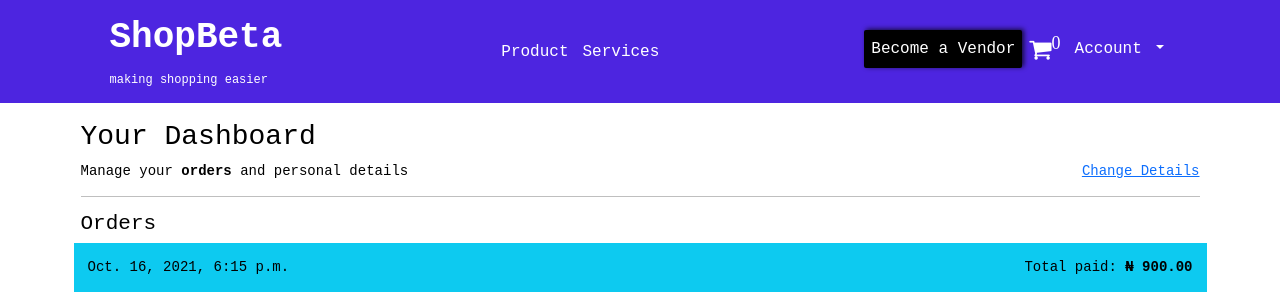
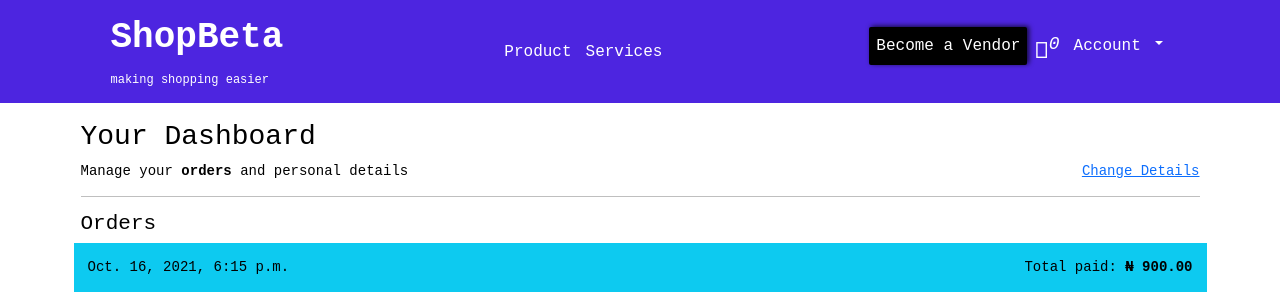
Before and after one commit to Josh596/multi-vendor-ecommerce, a Django app: page /dashboard/ in a window 1280 px wide. Shown: the top 300 px of the page. Run offline with Django 3.2, Linux system fonts and the light colour scheme; a user stored in the database is signed in; data comes from the database, SQL or seed files in the repository; parts of the project's set-up code (start-up, migrations or seed data) failed here and were passed over.

Commit message:
Switched to font-awesome v5

```diff
--- a/store/models.py
+++ b/store/models.py
@@ -22,7 +22,7 @@ class Category(models.Model):
 	name = models.CharField(max_length=255, db_index=True)
 	slug = models.SlugField(max_length=255, unique=True)
 	icon = models.CharField(max_length=255,
-		default='fa fa-list-alt',
+		default='fas fa-list-alt',
 		help_text='Font Awesome or Bootstrap class [https://fontawesome.com/v5.15/icons?d=gallery&p=2&m=free][https://icons.getbootstrap.com/](e.g, fa fa-shopping-cart)')
 	class Meta:
 		verbose_name_plural = 'categories'
--- a/templates/base_navbar.html
+++ b/templates/base_navbar.html
@@ -34,7 +34,7 @@
                 {% endif %}
                 <li class="nav-item">
                     <!-- For total item in basket -->
-                    <a class="nav-link" style="color: #ffff;" aria-current="page" href="{% url 'basket:basket_summary' %}"><i class="fa fa-shopping-cart" style="font-size:24px"><sup id="basket-qty">{{basket_total}}</sup></i></a>
+                    <a class="nav-link" style="color: #ffff;" aria-current="page" href="{% url 'basket:basket_summary' %}"><i class="fas fa-shopping-cart" style="font-size:24px"><sup id="basket-qty">{{basket_total}}</sup></i></a>
                 </li>
                 {% if user.is_authenticated %}
                 <li class="nav-item dropdown">
```
Also changed, not shown: store/migrations/0002_alter_category_icon.py (added).
